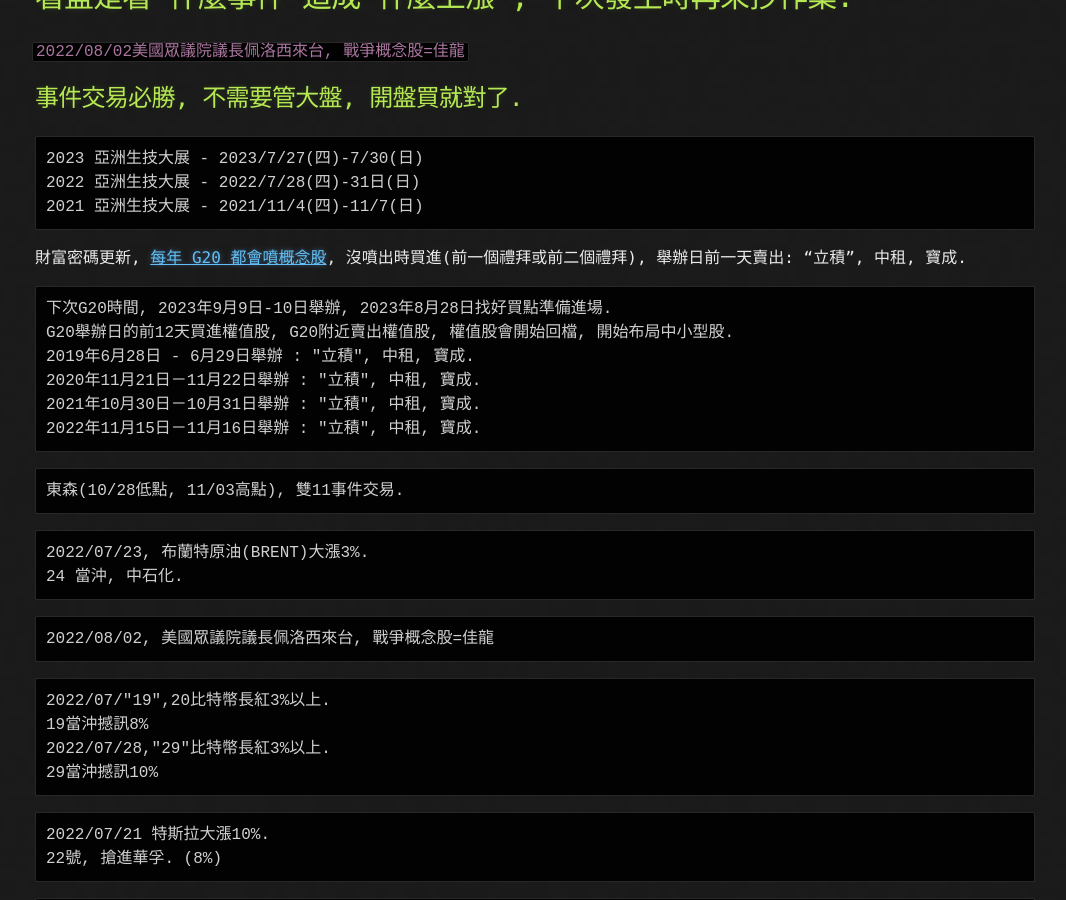
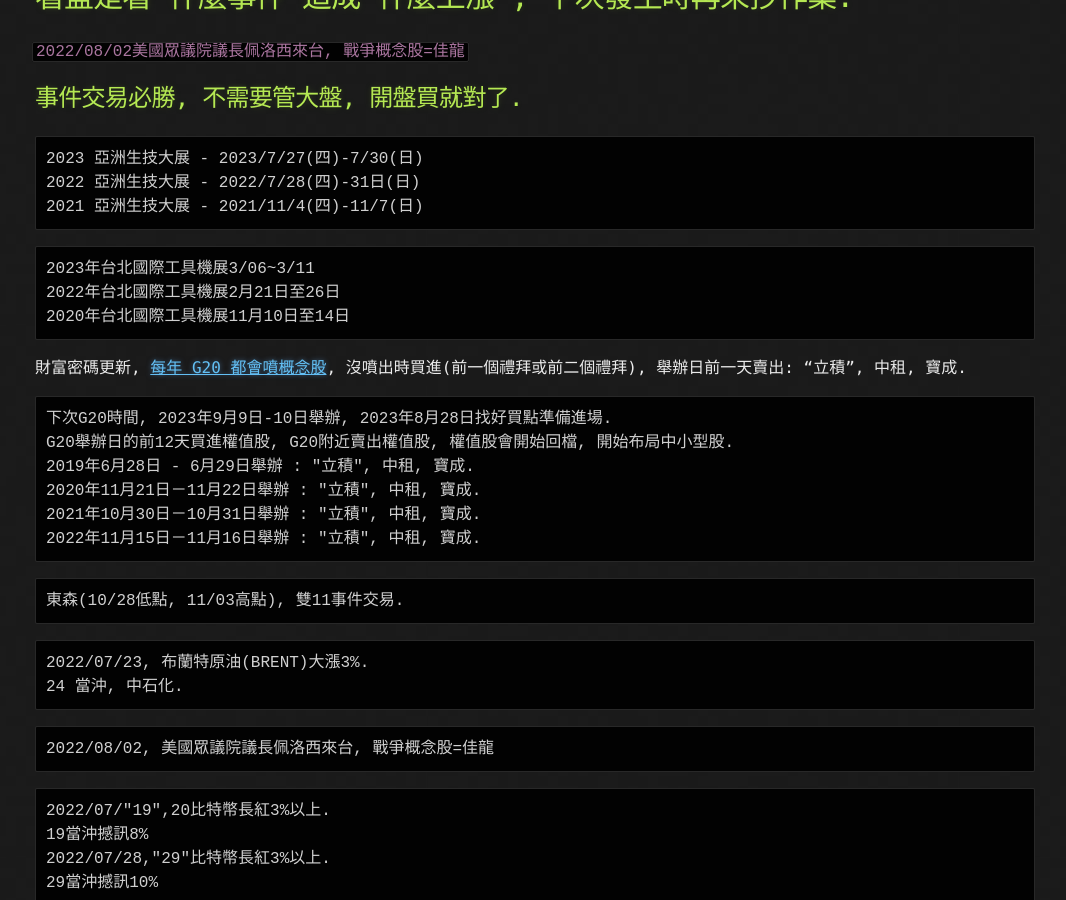
Before and after one commit to lepg5487/Stock_God, a Jekyll site: the page built from experience.md, in a window 1280 px wide and 900 px high, scrolled down 1271 px. Shown: the whole window, without its empty margins (105-1171 px from the left). Built offline with Jekyll 4.4.1, drawn with Linux system fonts in a browser that asks for light colours.

Commit message:
Update experience.md

````diff
--- a/experience.md
+++ b/experience.md
@@ -46,6 +46,12 @@
 2023 亞洲生技大展 - 2023/7/27(四)-7/30(日)
 2022 亞洲生技大展 - 2022/7/28(四)-31日(日)
 2021 亞洲生技大展 - 2021/11/4(四)-11/7(日)
+```
+
+```
+2023年台北國際工具機展3/06~3/11
+2022年台北國際工具機展2月21日至26日
+2020年台北國際工具機展11月10日至14日
 ```
 
 財富密碼更新, [每年 G20 都會噴概念股](https://zh.wikipedia.org/zh-tw/%E4%BA%8C%E5%8D%81%E5%9C%8B%E9%9B%86%E5%9C%98), 沒噴出時買進(前一個禮拜或前二個禮拜), 舉辦日前一天賣出: "立積", 中租, 寶成.
````
